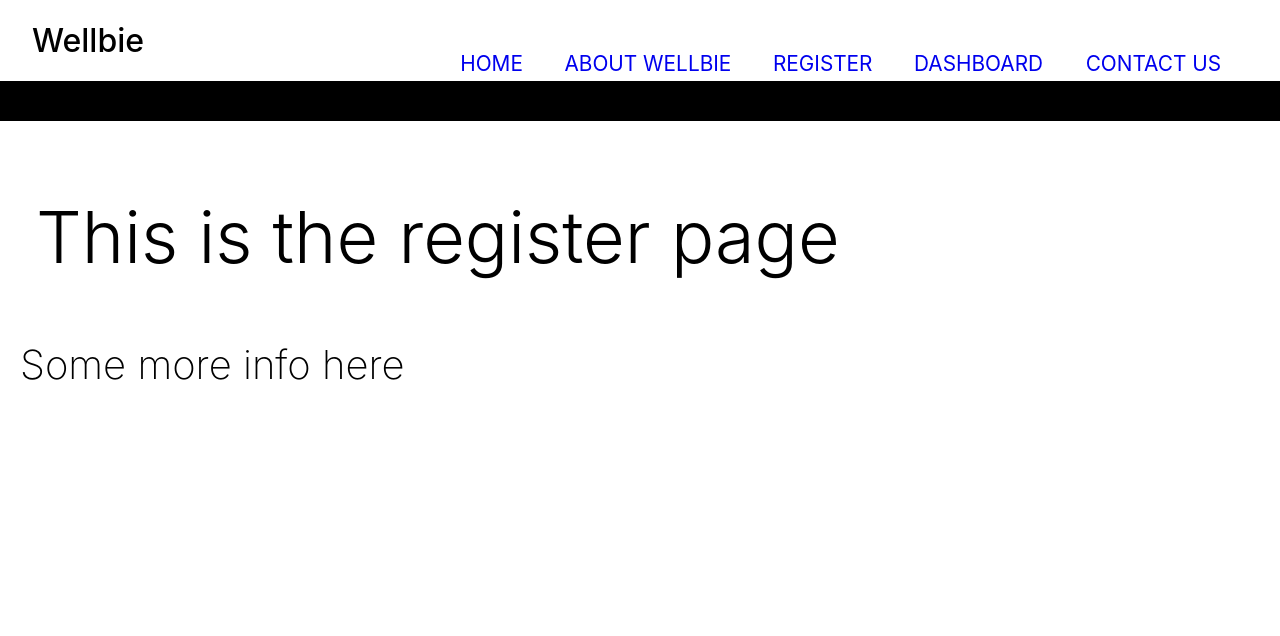
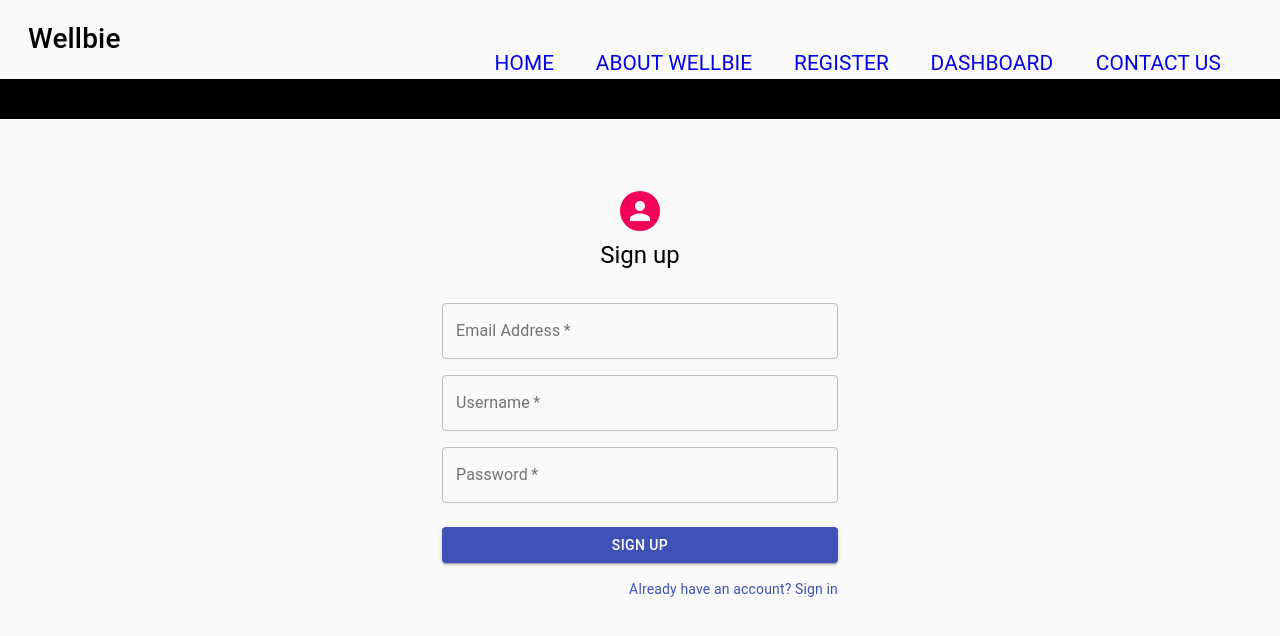
Before and after one commit to onyela-o/wellbie-frontend, a React (Create React App) app in the folder frontend/: page /register in a window 1280 px wide. Shown: the top 636 px of the page. Built offline with nearby package versions, Linux system fonts and the light colour scheme.

Commit message:
Add register page

```diff
--- a/frontend/src/App.css
+++ b/frontend/src/App.css
@@ -82,7 +82,7 @@ p {
   float: left;
   width: 33%;
   padding: 5px;
-  height: 50vh;
+  height: 60vh;
 }
 
 .symptom-column {
--- a/frontend/src/App.js
+++ b/frontend/src/App.js
@@ -5,12 +5,16 @@ import NavigationBar from './components/NavigationBar'
 import Home from './pages/Home'
 import AboutPage from './pages/AboutPage'
 import ContactUs from './pages/ContactUs'
-import Register from './pages/Register'
+
+import SignUp from './pages/Register'
+import LogIn from './pages/LogIn'
+
 import Dashboard from './pages/Dashboard'
 import Pain from './pages/Pain'
 import Fatigue from './pages/Fatigue'
 
 import { BrowserRouter as Router, Route, Routes } from 'react-router-dom'
+
 
 
 function App() {
@@ -26,13 +30,10 @@ function App() {
           <Route exact path='/' element={<Home />} />
           <Route exact path='/about' element={<AboutPage />} />
           <Route exact path='/contact-us' element={<ContactUs />} />
-          <Route exact path='/register' element={<Register />} />
+          <Route exact path='/register' element={<SignUp />} />
+          <Route exact path='/log-in' element={<LogIn />} />
           <Route exact path='/dashboard' element={<Dashboard />} />
-          <Route
-            exact
-            path='/dashboard/pain'
-            element={<Pain />}
-          />
+          <Route exact path='/dashboard/pain' element={<Pain />} />
           <Route exact path='/dashboard/fatigue' element={<Fatigue />} />
         </Routes>
       </div>
--- /dev/null
+++ b/frontend/src/components/Axios.jsx
@@ -0,0 +1,87 @@
+import axios from 'axios'
+
+const baseURL = 'http://127.0.0.1:8000/api/'
+
+const axiosInstance = axios.create({
+  baseURL: baseURL,
+  timeout: 5000,
+  headers: {
+    Authorization: localStorage.getItem('access_token')
+      ? 'JWT ' + localStorage.getItem('access_token')
+      : null,
+    'Content-Type': 'application/json',
+    accept: 'application/json',
+  },
+})
+
+axiosInstance.interceptors.response.use(
+  (response) => {
+    return response
+  },
+  async function (error) {
+    const originalRequest = error.config
+
+    if (typeof error.response === 'undefined') {
+      alert(
+        'A server/network error occurred. ' +
+          'Looks like CORS might be the problem. ' +
+          'Sorry about this - we will get it fixed shortly.'
+      )
+      return Promise.reject(error)
+    }
+
+    if (
+      error.response.status === 401 &&
+      originalRequest.url === baseURL + 'token/refresh/'
+    ) {
+      window.location.href = '/login/'
+      return Promise.reject(error)
+    }
+
+    if (
+      error.response.data.code === 'token_not_valid' &&
+      error.response.status === 401 &&
+      error.response.statusText === 'Unauthorized'
+    ) {
+      const refreshToken = localStorage.getItem('refresh_token')
+
+      if (refreshToken) {
+        const tokenParts = JSON.parse(atob(refreshToken.split('.')[1]))
+
+        // exp date in token is expressed in seconds, while now() returns milliseconds:
+        const now = Math.ceil(Date.now() / 1000)
+        console.log(tokenParts.exp)
+
+        if (tokenParts.exp > now) {
+          return axiosInstance
+            .post('/token/refresh/', { refresh: refreshToken })
+            .then((response) => {
+              localStorage.setItem('access_token', response.data.access)
+              localStorage.setItem('refresh_token', response.data.refresh)
+
+              axiosInstance.defaults.headers['Authorization'] =
+                'JWT ' + response.data.access
+              originalRequest.headers['Authorization'] =
+                'JWT ' + response.data.access
+
+              return axiosInstance(originalRequest)
+            })
+            .catch((err) => {
+              console.log(err)
+            })
+        } else {
+          console.log('Refresh token is expired', tokenParts.exp, now)
+          window.location.href = '/login/'
+        }
+      } else {
+        console.log('Refresh token not available.')
+        window.location.href = '/login/'
+      }
+    }
+
+    // specific error handling done elsewhere
+    return Promise.reject(error)
+  }
+)
+
+export default axiosInstance
--- a/frontend/src/pages/Home.jsx
+++ b/frontend/src/pages/Home.jsx
@@ -17,7 +17,10 @@ const Home = () => {
             Your personalised support to help you feel better and in control
             again.
           </p>
-          <Button>Sign up</Button>
+          <a href='/register'>
+            <Button>Sign up</Button>
+          </a>
+
           <a href='/about'>
             <Button>Learn more</Button>
           </a>
--- a/frontend/src/pages/Register.jsx
+++ b/frontend/src/pages/Register.jsx
@@ -1,8 +1,144 @@
-const Register = () => (
-  <div>
-        <h2>This is the register page</h2>
-        <p>Some more info here</p>
-  </div>
-)
+import React, { useState } from 'react'
+import axiosInstance from '../components/Axios'
+import { useNavigate } from 'react-router-dom'
 
-export default Register
+//MaterialUI
+import Avatar from '@material-ui/core/Avatar'
+import Button from '@material-ui/core/Button'
+import CssBaseline from '@material-ui/core/CssBaseline'
+import TextField from '@material-ui/core/TextField'
+import Link from '@material-ui/core/Link'
+import Grid from '@material-ui/core/Grid'
+import Typography from '@material-ui/core/Typography'
+import { makeStyles } from '@material-ui/core/styles'
+import Container from '@material-ui/core/Container'
+
+const useStyles = makeStyles((theme) => ({
+  paper: {
+    marginTop: theme.spacing(8),
+    display: 'flex',
+    flexDirection: 'column',
+    alignItems: 'center',
+  },
+  avatar: {
+    margin: theme.spacing(1),
+    backgroundColor: theme.palette.secondary.main,
+  },
+  form: {
+    width: '100%', // Fix IE 11 issue.
+    marginTop: theme.spacing(3),
+  },
+  submit: {
+    margin: theme.spacing(3, 0, 2),
+  },
+}))
+
+export default function SignUp() {
+  const navigate = useNavigate()
+  console.log(navigate)
+  const initialFormData = Object.freeze({
+    email: '',
+    username: '',
+    password: '',
+  })
+
+  const [formData, updateFormData] = useState(initialFormData)
+
+  const handleChange = (e) => {
+    updateFormData({
+      ...formData,
+      // Trimming any whitespace
+      [e.target.name]: e.target.value.trim(),
+    })
+  }
+
+  const handleSubmit = (e) => {
+    e.preventDefault()
+
+    console.log(formData)
+
+    axiosInstance
+      .post(`user/register/`, {
+        email: formData.email,
+        user_name: formData.username,
+        password: formData.password,
+      })
+      .then((res) => {
+        console.log(res)
+        console.log(res.data)
+      })
+    navigate('/log-in')
+  }
+
+  const classes = useStyles()
+
+  return (
+    <Container component='main' maxWidth='xs'>
+      <CssBaseline />
+      <div className={classes.paper}>
+        <Avatar className={classes.avatar}></Avatar>
+        <Typography component='h1' variant='h5'>
+          Sign up
+        </Typography>
+        <form className={classes.form} noValidate>
+          <Grid container spacing={2}>
+            <Grid item xs={12}>
+              <TextField
+                variant='outlined'
+                required
+                fullWidth
+                id='email'
+                label='Email Address'
+                name='email'
+                autoComplete='email'
+                onChange={handleChange}
+              />
+            </Grid>
+            <Grid item xs={12}>
+              <TextField
+                variant='outlined'
+                required
+                fullWidth
+                id='username'
+                label='Username'
+                name='username'
+                autoComplete='username'
+                onChange={handleChange}
+              />
+            </Grid>
+            <Grid item xs={12}>
+              <TextField
+                variant='outlined'
+                required
+                fullWidth
+                name='password'
+                label='Password'
+                type='password'
+                id='password'
+                autoComplete='current-password'
+                onChange={handleChange}
+              />
+            </Grid>
+          </Grid>
+          <Button
+            type='submit'
+            fullWidth
+            variant='contained'
+            color='primary'
+            className={classes.submit}
+            onClick={handleSubmit}
+          >
+            Sign Up
+          </Button>
+          <Grid container justify='flex-end'>
+            <Grid item>
+              <Link href='#' variant='body2'>
+                Already have an account? Sign in
+              </Link>
+            </Grid>
+          </Grid>
+        </form>
+      </div>
+    </Container>
+  )
+}
```
